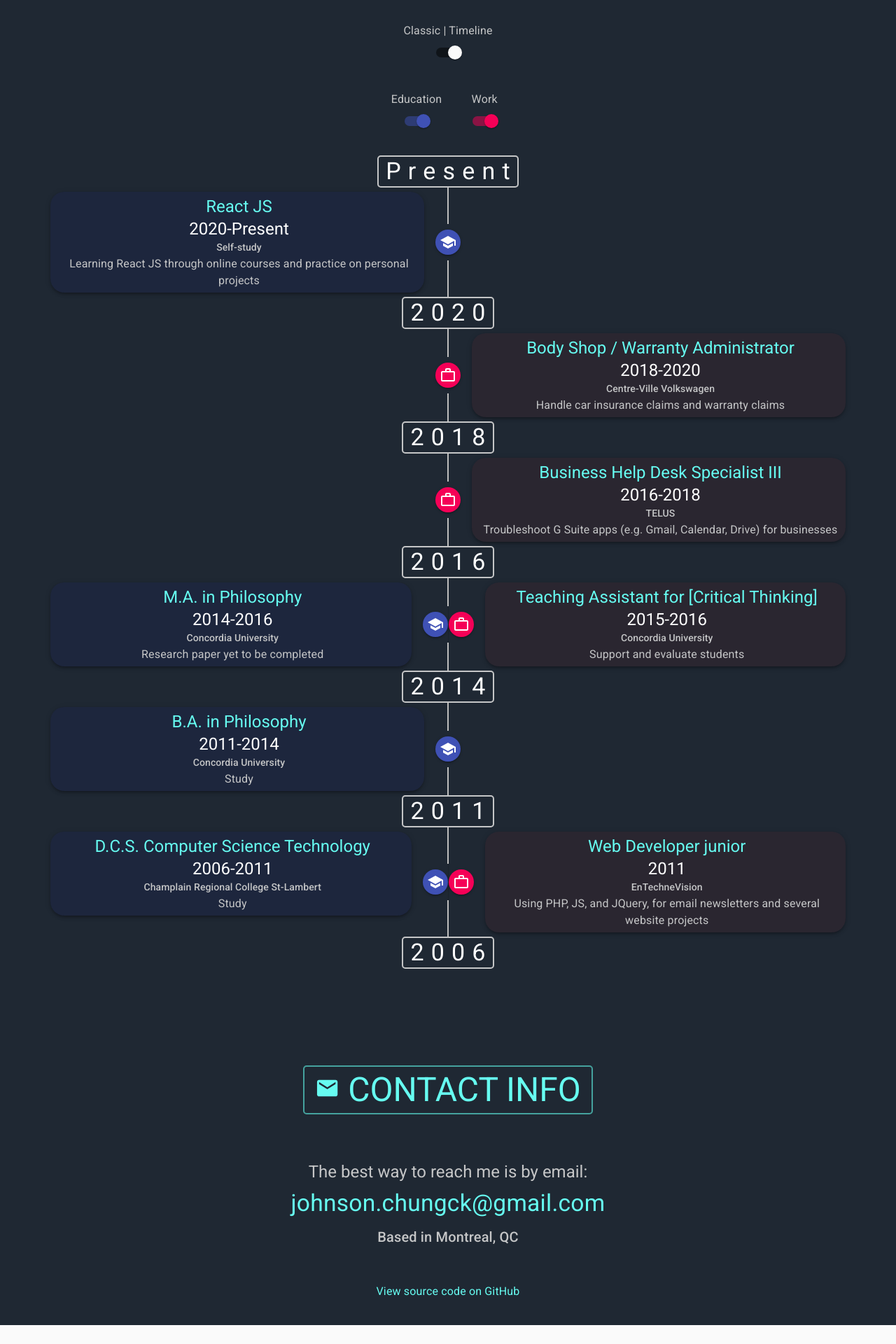
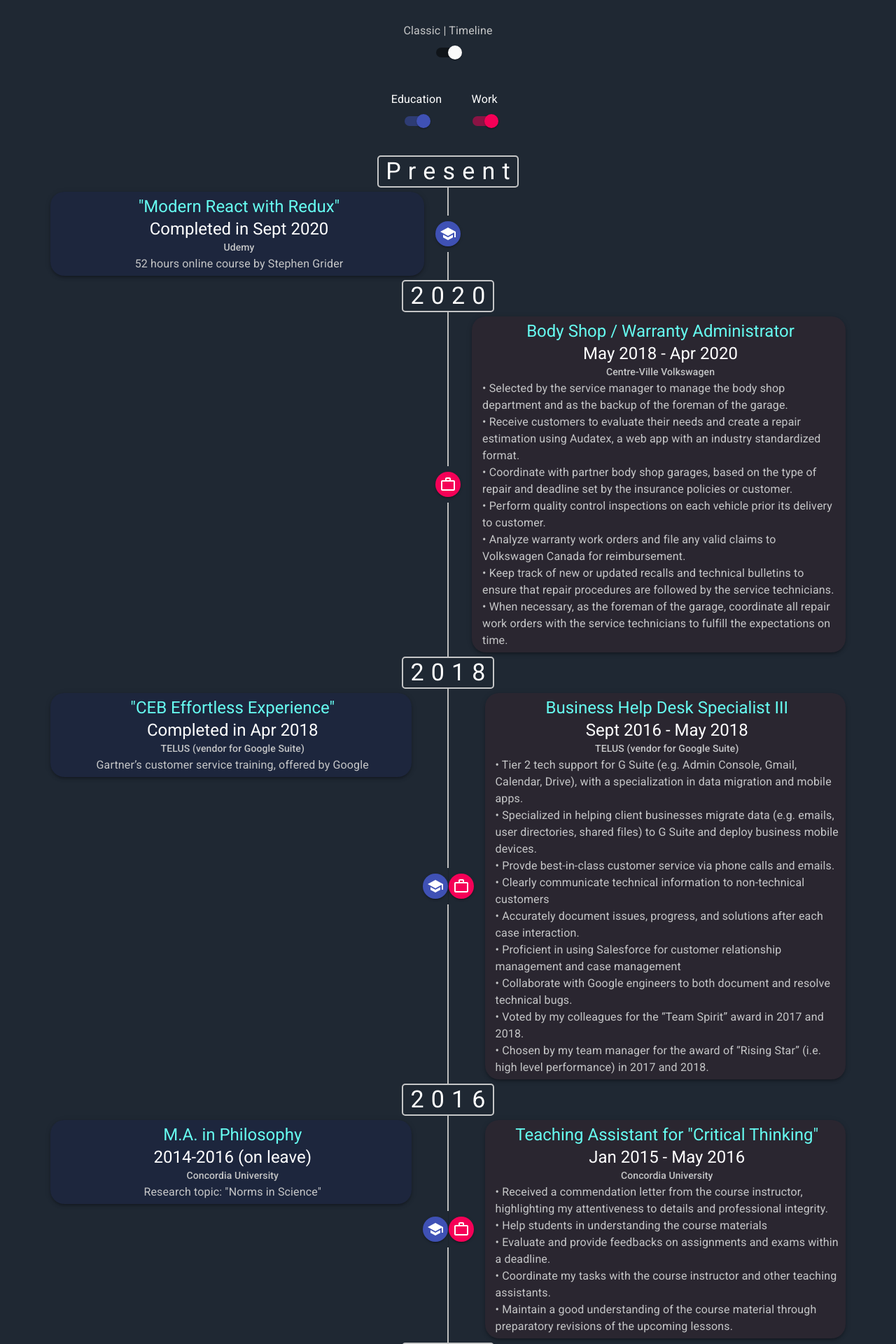
Before and after one commit to Scoutan/resume, a Next.js app: page / in a window 1280 px wide. Shown: the part 2760-4680 px from the top of the page at 70% size. Before the commit the page ends 4653 px from the top, so only its background shows below. Built offline with nearby package versions, Linux system fonts and the light colour scheme.

Commit message:
updated contents

```diff
--- a/src/components/TimelineView.js
+++ b/src/components/TimelineView.js
@@ -12,6 +12,7 @@
 import {
   Timeline
 } from '@material-ui/lab'
+import { volkswagen, telus, concordiaTA, entechnevision } from '../components/Constants'
 
 const useStyles = makeStyles({
   timelineView: props => ({
@@ -20,7 +21,8 @@
   }),
   switches: {
     justifyContent: 'center',
-    margin: '0 0 30px 0'
+    margin: '0 0 30px 0',
+    color: 'white'
   },
 });
 
@@ -97,67 +99,80 @@
         <TimelineViewTemplate
           type="school"
           icon={<School />}
-          eventTime="2020-Present"
-          eventEmployer="Self-study"
-          eventTitle="React JS"
-          eventDesc="Learning React JS through online courses and practice on personal projects"
+          eventTime="Completed in Sept 2020"
+          eventEmployer="Udemy"
+          eventTitle='"Modern React with Redux"'
+          eventDesc="52 hours online course by Stephen Grider"
         />
         <TimelineViewTemplate type="year" year="2020"/>
         <TimelineViewTemplate
           type="work"
           icon={<WorkOutline />}
-          eventTime="2018-2020"
+          eventTime="May 2018 - Apr 2020"
           eventEmployer="Centre-Ville Volkswagen"
           eventTitle="Body Shop / Warranty Administrator"
-          eventDesc="Handle car insurance claims and warranty claims"
+          eventDesc={volkswagen}
         />
         <TimelineViewTemplate type="year" year="2018"/>
         <TimelineViewTemplate
-          type="work"
-          icon={<WorkOutline />}
-          eventTime="2016-2018"
-          eventEmployer="TELUS"
-          eventTitle="Business Help Desk Specialist III"
-          eventDesc="Troubleshoot G Suite apps (e.g. Gmail, Calendar, Drive) for businesses"
+          type="school-work"
+
+          schoolTime="Completed in Apr 2018"
+          schoolEmployer="TELUS (vendor for Google Suite)"
+          schoolTitle='"CEB Effortless Experience"'
+          schoolDesc="Gartner’s customer service training, offered by Google"
+
+          workTime="Sept 2016 - May 2018"
+          workEmployer="TELUS (vendor for Google Suite)"
+          workTitle="Business Help Desk Specialist III"
+          workDesc={telus}
         />
         <TimelineViewTemplate type="year" year="2016"/>
         <TimelineViewTemplate
           type="school-work"
 
-          schoolTime="2014-2016"
+          schoolTime="2014-2016 (on leave)"
           schoolEmployer="Concordia University"
           schoolTitle="M.A. in Philosophy"
-          schoolDesc="Research paper yet to be completed"
+          schoolDesc='Research topic: "Norms in Science"'
 
-          workTime="2015-2016"
+          workTime="Jan 2015 - May 2016"
           workEmployer="Concordia University"
-          workTitle="Teaching Assistant for [Critical Thinking]"
-          workDesc="Support and evaluate students"
+          workTitle='Teaching Assistant for "Critical Thinking"'
+          workDesc={concordiaTA}
         />
         <TimelineViewTemplate type="year" year="2014"/>
         <TimelineViewTemplate
           type="school"
           icon={<School />}
-          eventTime="2011-2014"
+          eventTime="Awarded in 2014"
           eventEmployer="Concordia University"
           eventTitle="B.A. in Philosophy"
-          eventDesc="Study"
+          eventDesc="Completed with Honours program’s criteria"
         />
         <TimelineViewTemplate type="year" year="2011"/>
         <TimelineViewTemplate
           type="school-work"
 
-          workTime="2011"
+          workTime="May 2010 - Aug 2010"
           workEmployer="EnTechneVision"
           workTitle="Web Developer junior"
-          workDesc="Using PHP, JS, and JQuery, for email newsletters and several website projects"
+          workDesc={entechnevision}
 
-          schoolTime="2006-2011"
-          schoolEmployer="Champlain Regional College St-Lambert"
+          schoolTime="Awarded in 2011"
+          schoolEmployer="Champlain College St-Lambert"
           schoolTitle="D.C.S. Computer Science Technology"
-          schoolDesc="Study"
+          schoolDesc="Includes 12 weeks internship"
         />
         <TimelineViewTemplate type="year" year="2006"/>
+        <TimelineViewTemplate
+          type="school"
+          icon={<School />}
+          eventTime="Awarded in 2006"
+          eventEmployer="École secondaire Antoine-Brossard"
+          eventTitle="Diploma of Secondary Studies"
+          eventDesc="High school studies"
+        />
       </Timeline>
     </DisplayContext.Provider>
   )
--- a/src/components/TimelineViewTemplate.js
+++ b/src/components/TimelineViewTemplate.js
@@ -5,14 +5,12 @@
     Paper,
     Typography,
     Divider,
-    FormGroup, FormControlLabel, Switch,
   } from '@material-ui/core'
   import {
     School,
     WorkOutline
   } from '@material-ui/icons'
   import {
-    Timeline,
     TimelineItem,
     TimelineSeparator,
     TimelineConnector,
@@ -65,7 +63,6 @@
     },
 });
 
-
 export default function TimelineViewTemplate(props) {
     const theState = useContext(DisplayContext);
     const classes = useStyles(theState);
@@ -73,7 +70,7 @@
     switch (props.type) {
       case 'work':
         return (
-          <TimelineItem>
+          <TimelineItem key={Math.random().toString(36).substr(2, 9)}>
             <TimelineOppositeContent className={classes.eventSchoolBox} />
             <TimelineSeparator>
               <TimelineConnector />
@@ -87,14 +84,14 @@
                 <Typography variant="h5" className={classes.eventTitle}>{props.eventTitle}</Typography>
                 <Typography variant="h5" className={classes.eventTime}>{props.eventTime}</Typography>
                 <Typography variant="subtitle2">{props.eventEmployer}</Typography>
-                <Typography className={classes.eventDesc}>{props.eventDesc}</Typography>
+                {props.eventDesc.map(desc => <Typography align="left" key={Math.random().toString(36).substr(2, 9)}>&#8226; {desc}</Typography>)}
               </Paper>
             </TimelineContent>
           </TimelineItem>
         )
       case 'school':
         return (
-          <TimelineItem>
+          <TimelineItem key={Math.random().toString(36).substr(2, 9)}>
             <TimelineOppositeContent className={classes.eventSchoolBox}>
               <Paper elevation={3} className={classes.schoolInfo}>
                 <Typography variant="h5" className={classes.eventTitle}>{props.eventTitle}</Typography>
@@ -115,7 +112,7 @@
         )
       case 'school-work':
         return (
-          <TimelineItem>
+          <TimelineItem key={Math.random().toString(36).substr(2, 9)}>
             <TimelineOppositeContent className={classes.eventSchoolBox}>
               <Paper elevation={3} className={classes.schoolInfo}>
                 <Typography variant="h5" className={classes.eventTitle}>{props.schoolTitle}</Typography>
@@ -142,14 +139,14 @@
                 <Typography variant="h5" className={classes.eventTitle}>{props.workTitle}</Typography>
                 <Typography variant="h5" className={classes.eventTime}>{props.workTime}</Typography>
                 <Typography variant="subtitle2">{props.workEmployer}</Typography>
-                <Typography>{props.workDesc}</Typography>
+                {props.workDesc.map(desc => <Typography align="left" key={Math.random().toString(36).substr(2, 9)}>&#8226; {desc}</Typography>)}
               </Paper>
             </TimelineContent>
           </TimelineItem>
         )
       case 'year':
         return (
-          <TimelineItem>
+          <TimelineItem key={Math.random().toString(36).substr(2, 9)}>
             <TimelineOppositeContent className={classes.eventSchoolBox} />
             <TimelineSeparator>
               <Typography variant="h4" component="div" className={classes.year}>
```
